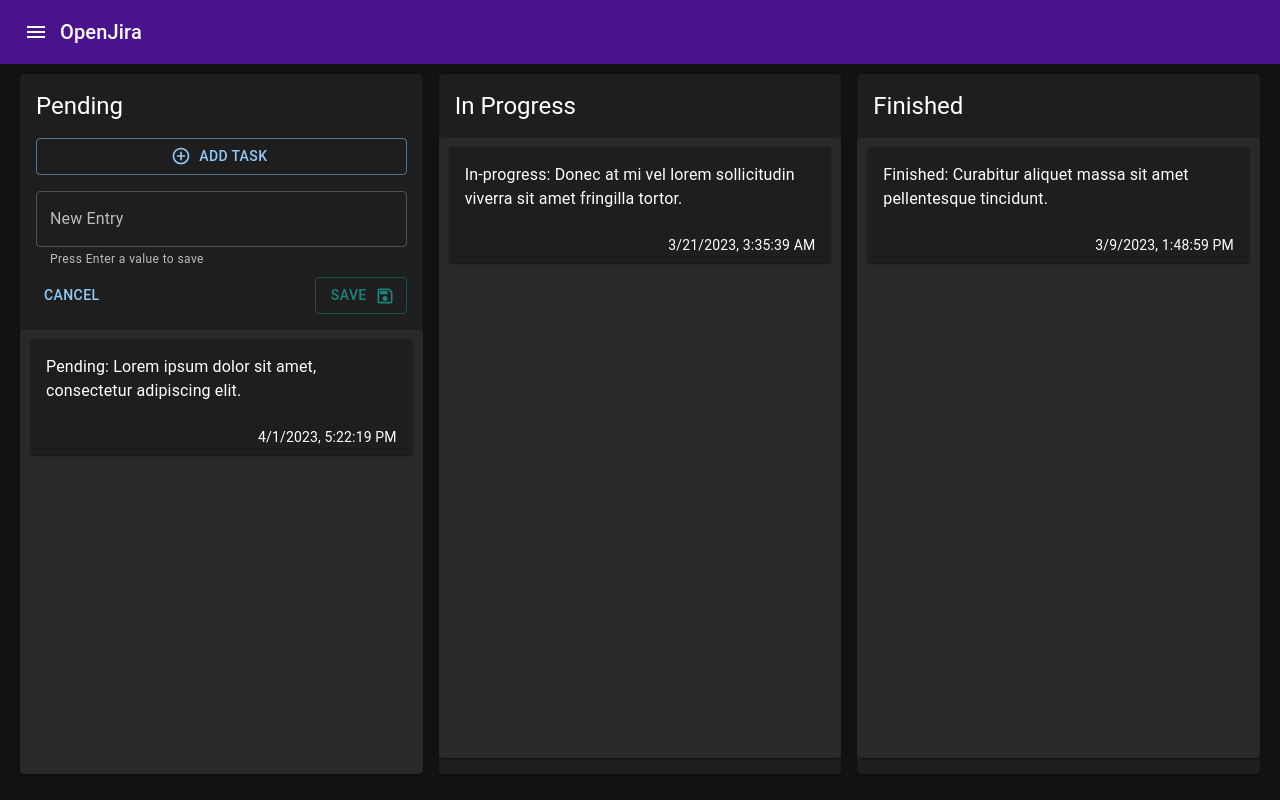
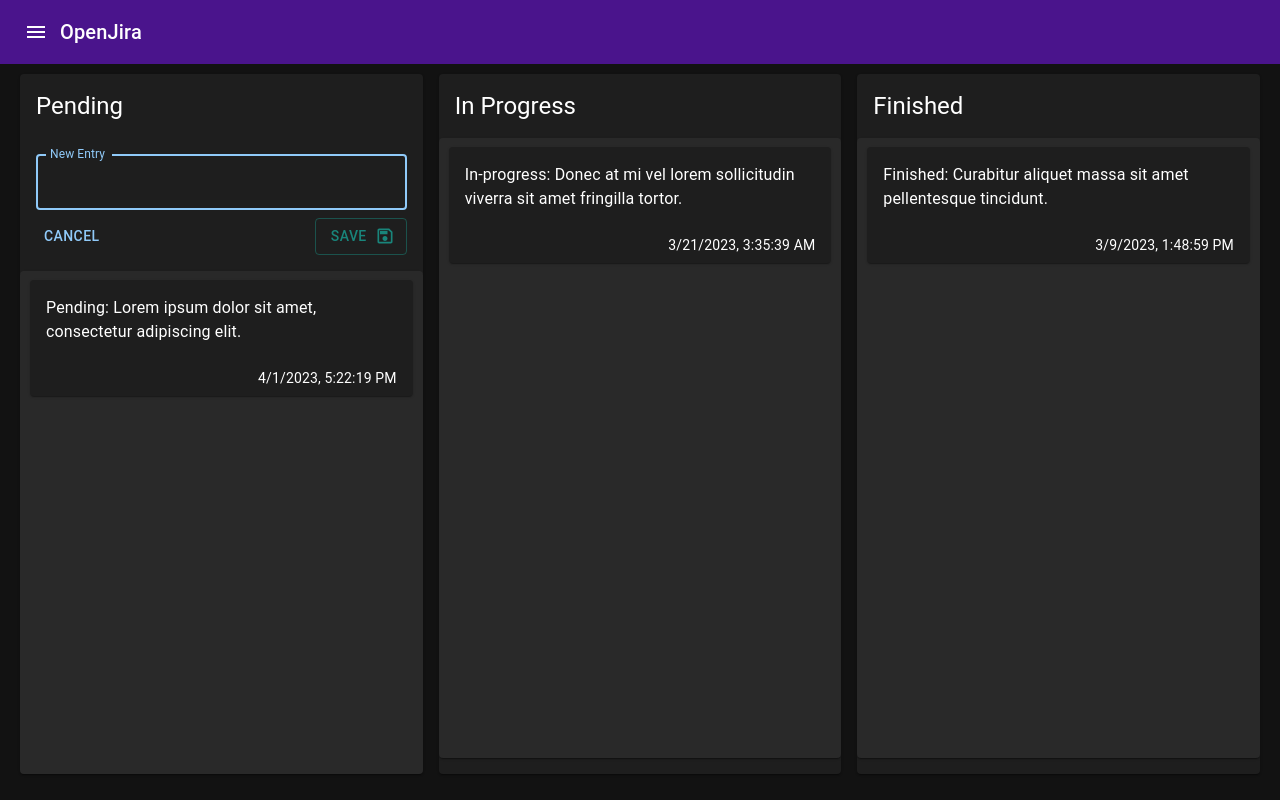
Before and after one commit to amontalvof/openjira-react-client, a React (Vite) app: page / in a window 1280 px wide. Both pictures are taken after a click on the button "ADD TASK". Built offline with nearby package versions, Linux system fonts and the light colour scheme; the HTML template or start-up script is replaced by a standard one.

Commit message:
feat: Working with our form and status

```diff
--- a/src/components/NewEntry.tsx
+++ b/src/components/NewEntry.tsx
@@ -1,36 +1,74 @@
+import { ChangeEvent, useState } from 'react';
 import { Box, Button, TextField } from '@mui/material';
 import SaveOutlinedIcon from '@mui/icons-material/SaveOutlined';
 import AddCircleOutlineOutlinedIcon from '@mui/icons-material/AddCircleOutlineOutlined';
 
 const NewEntry = () => {
+    const [isAdding, setIsAdding] = useState(false);
+    const [inputValue, setInputValue] = useState('');
+    const [touched, setTouched] = useState(false);
+
+    const onTextFieldChange = (event: ChangeEvent<HTMLInputElement>) => {
+        setInputValue(event.target.value);
+        setTouched(true);
+    };
+
+    const handleCancel = () => {
+        setIsAdding(false);
+        setInputValue('');
+        setTouched(false);
+    };
+
+    const onSave = () => {
+        if (inputValue.length <= 0) return;
+        console.log(inputValue);
+    };
+
     return (
         <Box sx={{ marginBottom: 2, paddingX: 2 }}>
-            <Button
-                startIcon={<AddCircleOutlineOutlinedIcon />}
-                fullWidth
-                variant="outlined"
-            >
-                Add Task
-            </Button>
+            {isAdding ? (
+                <>
                     <TextField
                         fullWidth
                         sx={{ marginTop: 2, marginBottom: 1 }}
                         // placeholder="New Entry"
                         autoFocus
                         multiline
+                        error={inputValue.length <= 0 && touched}
                         label="New Entry"
-                helperText="Press Enter a value to save"
+                        helperText={
+                            inputValue.length <= 0 &&
+                            touched &&
+                            'Please enter a value'
+                        }
+                        value={inputValue}
+                        onChange={onTextFieldChange}
+                        onBlur={() => setTouched(true)}
                     />
                     <Box display="flex" justifyContent="space-between">
-                <Button variant="text">Cancel</Button>
+                        <Button variant="text" onClick={handleCancel}>
+                            Cancel
+                        </Button>
                         <Button
                             variant="outlined"
                             color="secondary"
                             endIcon={<SaveOutlinedIcon />}
+                            onClick={onSave}
                         >
                             Save
                         </Button>
                     </Box>
+                </>
+            ) : (
+                <Button
+                    startIcon={<AddCircleOutlineOutlinedIcon />}
+                    fullWidth
+                    variant="outlined"
+                    onClick={() => setIsAdding(true)}
+                >
+                    Add Task
+                </Button>
+            )}
         </Box>
     );
 };
```
Lines whose indentation alone changed are shown as unchanged.
